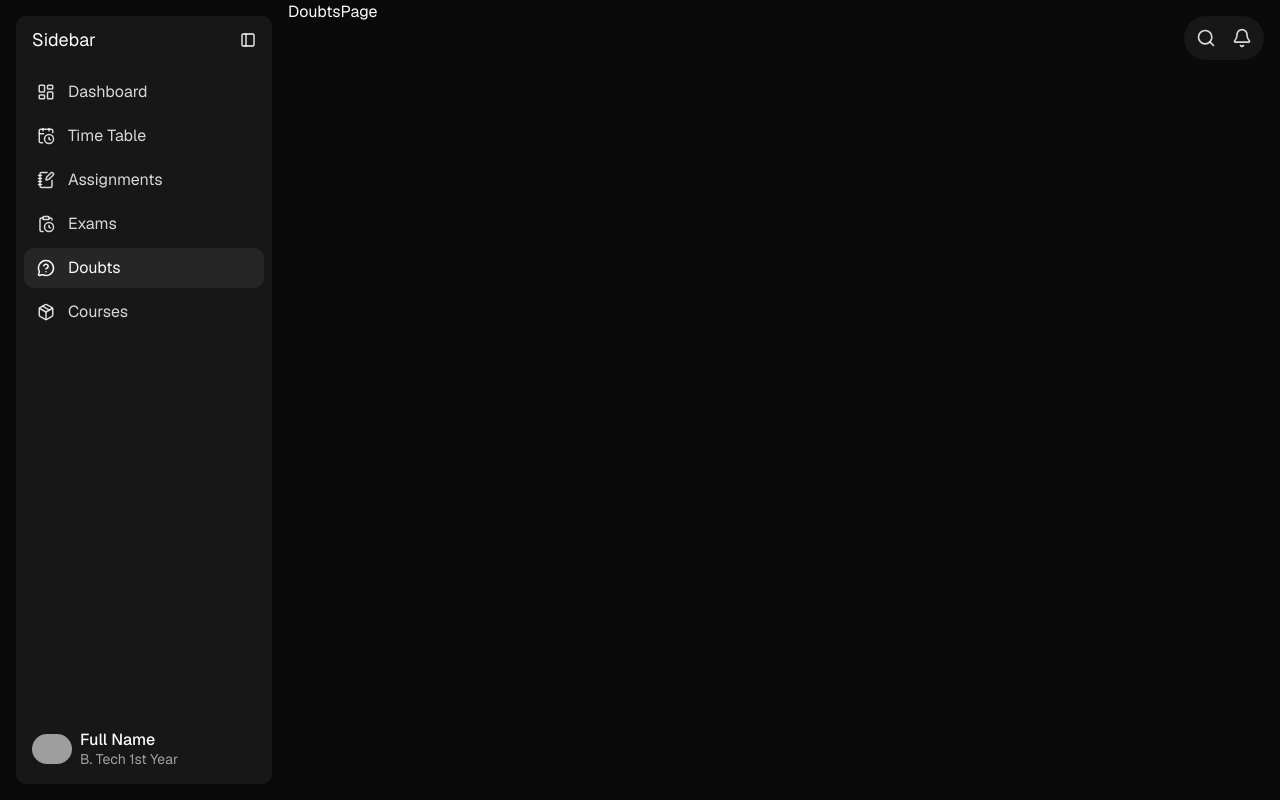
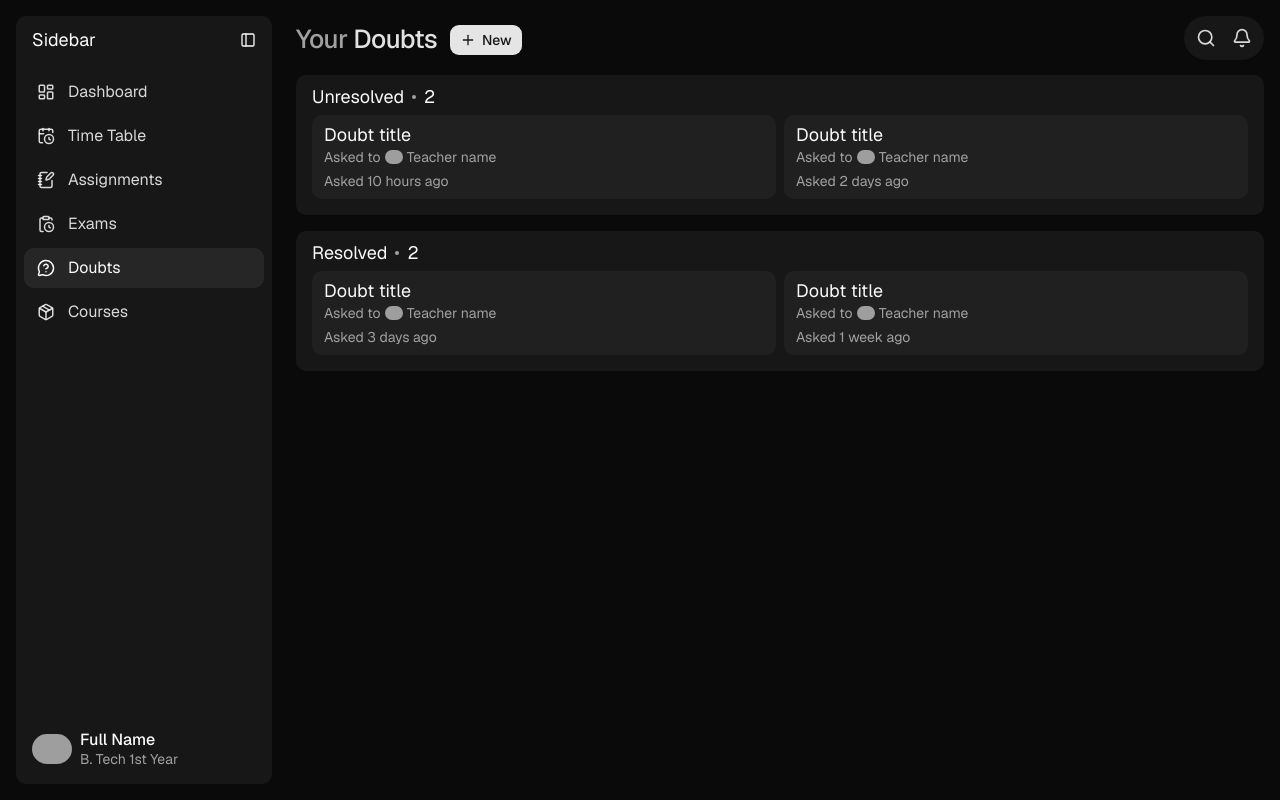
Before and after one commit to ayushghoshdev/educational-tutoring-website, a Next.js app: page /doubts in a window 1280 px wide. Built offline with nearby package versions, Linux system fonts and the light colour scheme; grey boxes are pictures that could not be loaded.

Commit message:
Add doubts page with placeholder values

```diff
--- /dev/null
+++ b/src/app/(portal)/doubts/DoubtCard.tsx
@@ -0,0 +1,33 @@
+import Image from "next/image";
+
+type DoubtCardProps = {
+  title: string;
+  teacher: string;
+  askedTime: string;
+};
+
+export default function DoubtCard({
+  title,
+  teacher,
+  askedTime,
+}: DoubtCardProps) {
+  return (
+    <div className="flex-1 min-w-0 cursor-pointer rounded-lg bg-accent/65 hover:bg-accent w-full px-3 py-2 transition-all">
+      <p className="text-lg truncate leading-6">{title}</p>
+      <div className="flex items-center gap-1">
+        <p className="text-sm text-muted-foreground">Asked to</p>
+        <Image
+          src="https://ui-avatars.com/api/?name=Teacher+Name&background=0A0A0A&color=fff"
+          width={18}
+          height={18}
+          alt="TN"
+          className="rounded-full shrink-0"
+        />
+        <p className="text-sm text-muted-foreground">{teacher}</p>
+      </div>
+      <div className="flex items-center gap-2 mt-1 text-sm text-muted-foreground">
+        <p>Asked {askedTime}</p>
+      </div>
+    </div>
+  );
+}
--- /dev/null
+++ b/src/app/(portal)/doubts/NewDoubtDialog.tsx
@@ -0,0 +1,124 @@
+"use client";
+
+import { useState, useRef } from "react";
+import Image from "next/image";
+import { Button } from "@/components/ui/button";
+import {
+  Dialog,
+  DialogContent,
+  DialogHeader,
+  DialogTitle,
+} from "@/components/ui/dialog";
+import {
+  Select,
+  SelectContent,
+  SelectGroup,
+  SelectItem,
+  SelectTrigger,
+  SelectValue,
+} from "@/components/ui/select";
+
+type NewDoubtDialogProps = {
+  open: boolean;
+  onOpenChange: (open: boolean) => void;
+};
+
+const teachers = [
+  { id: "teacher-1", name: "Teacher Name 1" },
+  { id: "teacher-2", name: "Teacher Name 2" },
+];
+
+export function NewDoubtDialog({ open, onOpenChange }: NewDoubtDialogProps) {
+  const [selectOpen, setSelectOpen] = useState(false);
+  const justClosedSelectRef = useRef(false);
+
+  const handleSelectOpenChange = (isOpen: boolean) => {
+    setSelectOpen(isOpen);
+    if (!isOpen) {
+      justClosedSelectRef.current = true;
+      setTimeout(() => {
+        justClosedSelectRef.current = false;
+      }, 200);
+    }
+  };
+
+  return (
+    <Dialog open={open} onOpenChange={onOpenChange}>
+      <DialogContent
+        onPointerDownOutside={(e) => {
+          if (selectOpen || justClosedSelectRef.current) {
+            e.preventDefault();
+          }
+        }}
+        onInteractOutside={(e) => {
+          if (selectOpen || justClosedSelectRef.current) {
+            e.preventDefault();
+          }
+        }}
+        className="sm:max-w-lg ring-0! [&_button:focus]:ring-0! [&_button:focus]:ring-offset-0!"
+      >
+        <DialogHeader>
+          <DialogTitle className="text-left font-medium">
+            Ask a Doubt
+          </DialogTitle>
+        </DialogHeader>
+
+        <div className="space-y-4 py-2">
+          <input
+            type="text"
+            placeholder="Doubt title"
+            maxLength={50}
+            className="w-full px-3 py-2 rounded-lg text-sm text-foreground placeholder-muted-foreground bg-secondary transition-all duration-200 outline-none"
+          />
+
+          <textarea
+            placeholder="Doubt description"
+            maxLength={400}
+            rows={4}
+            className="w-full px-3 py-2 rounded-lg text-sm text-foreground placeholder-muted-foreground bg-secondary transition-all duration-200 outline-none resize-none"
+          />
+
+          <Select
+            defaultValue="teacher-1"
+            open={selectOpen}
+            onOpenChange={handleSelectOpenChange}
+          >
+            <SelectTrigger className="w-full bg-secondary! hover:bg-secondary/80! border-none">
+              <SelectValue placeholder="Select teacher" />
+            </SelectTrigger>
+            <SelectContent>
+              <SelectGroup>
+                {teachers.map((t) => (
+                  <SelectItem key={t.id} value={t.id}>
+                    <div className="flex items-center gap-2">
+                      <Image
+                        src={`https://ui-avatars.com/api/?name=${encodeURIComponent(
+                          t.name,
+                        )}&background=0A0A0A&color=fff`}
+                        width={18}
+                        height={18}
+                        alt={t.name}
+                        className="rounded-full shrink-0"
+                      />
+                      <span>{t.name}</span>
+                    </div>
+                  </SelectItem>
+                ))}
+              </SelectGroup>
+            </SelectContent>
+          </Select>
+
+          <div className="flex pt-2">
+            <Button
+              className="w-full"
+              size="lg"
+              onClick={() => onOpenChange(false)}
+            >
+              Ask
+            </Button>
+          </div>
+        </div>
+      </DialogContent>
+    </Dialog>
+  );
+}
--- a/src/app/(portal)/doubts/page.tsx
+++ b/src/app/(portal)/doubts/page.tsx
@@ -1,3 +1,86 @@
+"use client";
+
+import { useState } from "react";
+import { Button } from "@/components/ui/button";
+import { Plus } from "lucide-react";
+import DoubtCard from "./DoubtCard";
+import { NewDoubtDialog } from "./NewDoubtDialog";
+
+const unresolvedDoubts = [
+  {
+    id: 1,
+    title: "Doubt title",
+    teacher: "Teacher name",
+    askedTime: "10 hours ago",
+  },
+  {
+    id: 2,
+    title: "Doubt title",
+    teacher: "Teacher name",
+    askedTime: "2 days ago",
+  },
+];
+
+const resolvedDoubts = [
+  {
+    id: 1,
+    title: "Doubt title",
+    teacher: "Teacher name",
+    askedTime: "3 days ago",
+  },
+  {
+    id: 2,
+    title: "Doubt title",
+    teacher: "Teacher name",
+    askedTime: "1 week ago",
+  },
+];
+
 export default function DoubtsPage() {
-  return <div>DoubtsPage</div>;
+  const [dialogOpen, setDialogOpen] = useState(false);
+
+  return (
+    <div className="px-2 py-5 mr-2">
+      <div className="flex items-center gap-3">
+        <h1 className="font-medium text-[26px] tracking-tight text-muted-foreground">
+          Your <span className="text-foreground/90">Doubts</span>
+        </h1>
+        <Button onClick={() => setDialogOpen(true)}>
+          <Plus /> New
+        </Button>
+      </div>
+
+      <section className="rounded-lg bg-sidebar px-4 py-2 mt-4">
+        <div>
+          <h2 className="text-lg flex items-center gap-2">
+            Unresolved{" "}
+            <span className="w-1 h-1 bg-muted-foreground rounded-full inline-block" />
+            {unresolvedDoubts.length}
+          </h2>
+          <div className="flex gap-2 mt-1 mb-2">
+            {unresolvedDoubts.map((doubt) => (
+              <DoubtCard key={doubt.id} {...doubt} />
+            ))}
+          </div>
+        </div>
+      </section>
+
+      <section className="rounded-lg bg-sidebar px-4 py-2 mt-4">
+        <div>
+          <h2 className="text-lg flex items-center gap-2">
+            Resolved{" "}
+            <span className="w-1 h-1 bg-muted-foreground rounded-full inline-block" />
+            {resolvedDoubts.length}
+          </h2>
+          <div className="flex gap-2 mt-1 mb-2">
+            {resolvedDoubts.map((doubt) => (
+              <DoubtCard key={doubt.id} {...doubt} />
+            ))}
+          </div>
+        </div>
+      </section>
+
+      <NewDoubtDialog open={dialogOpen} onOpenChange={setDialogOpen} />
+    </div>
+  );
 }
--- a/src/app/(portal)/time-table/DayDetailsDialogue.tsx
+++ b/src/app/(portal)/time-table/DayDetailsDialogue.tsx
@@ -43,7 +43,7 @@ export function DayDetailsDialog({ open, onOpenChange, day }: Props) {
             No classes or exams on this date.
           </div>
         ) : (
-          <div className="space-y-6 pt-2">
+          <div className="space-y-5 pt-2">
             {(day.classes ?? 0) > 0 && (
               <section className="space-y-3">
                 <h3 className="text-lg font-semibold">
```
